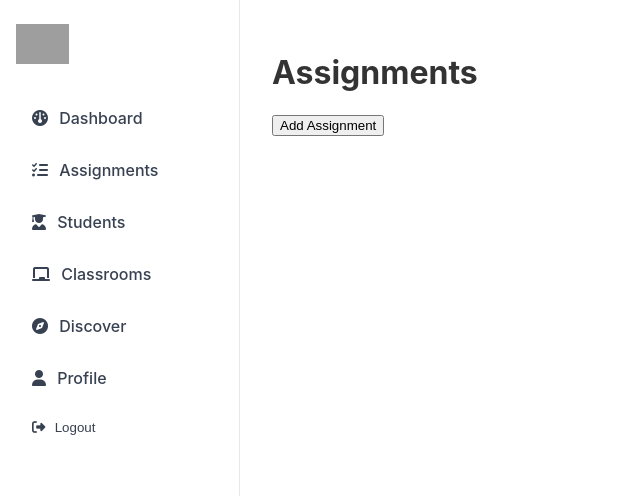
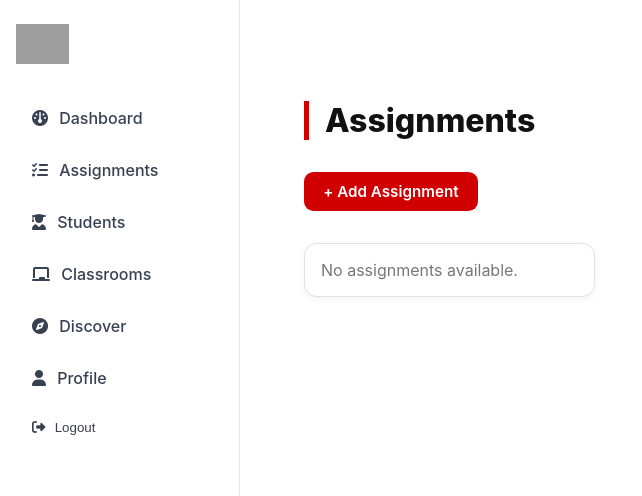
Before and after one commit to zainnalthamer/Beacon, a Django app: page /assignments/1/delete/ in a window 1280 px wide. Shown: the top 496 px of the page, without its empty margins (0-642 px from the left). Run offline with Django 5.2, Linux system fonts and the light colour scheme; a user stored in the database is signed in; tables that the repository leaves empty hold one stand-in row (values such as "Sample post"); grey boxes are pictures that could not be loaded.

Commit message:
updated css

```diff
--- a/main_app/templates/assignments/assignment_list.html
+++ b/main_app/templates/assignments/assignment_list.html
@@ -1,12 +1,90 @@
-{% extends "base.html" %}
+{% extends 'base.html' %}
 {% block content %}
-<h1>Assignments</h1>
-<ul>
-    {% for assignment in assignments %}
+  <style>
+    .page {
+      max-width: 960px;
+      margin: 0 auto;
+      padding: 3rem 2rem 5rem;
+      font-family: 'Inter', 'Segoe UI', sans-serif;
+      color: #111111;
+    }
+
+    .page h1 {
+      font-size: 2rem;
+      font-weight: 800;
+      margin-bottom: 2rem;
+      border-left: 5px solid #d10000;
+      padding-left: 1rem;
+    }
+
+    .add-btn {
+      display: inline-block;
+      background: #d10000;
+      color: #ffffff;
+      font-weight: 600;
+      padding: 0.6rem 1.2rem;
+      border: none;
+      border-radius: 0.6rem;
+      cursor: pointer;
+      text-decoration: none;
+      font-size: 0.95rem;
+      transition: background 0.2s ease, transform 0.15s ease;
+      margin-bottom: 2rem;
+    }
+
+    .add-btn:hover {
+      background: #bb0000;
+      transform: translateY(-1px);
+    }
+
+    .assignment-list {
+      display: grid;
+      grid-template-columns: repeat(auto-fill, minmax(260px, 1fr));
+      gap: 1.2rem;
+      list-style: none;
+      padding: 0;
+      margin: 0;
+    }
+
+    .assignment-list li {
+      background: #ffffff;
+      border: 1px solid #e2e2e2;
+      border-radius: 0.8rem;
+      box-shadow: 0 2px 8px rgba(0, 0, 0, 0.05);
+      transition: box-shadow 0.2s ease, transform 0.2s ease;
+    }
+
+    .assignment-list li:hover {
+      box-shadow: 0 6px 16px rgba(0, 0, 0, 0.08);
+      transform: translateY(-2px);
+    }
+
+    .assignment-list a {
+      display: block;
+      padding: 1rem 1.2rem;
+      font-weight: 600;
+      font-size: 1rem;
+      color: #111111;
+      text-decoration: none;
+    }
+
+    .assignment-list a:hover {
+      color: #d10000;
+    }
+  </style>
+
+  <div class="page">
+    <h1>Assignments</h1>
+    <a href="{% url 'add_assignment' %}" class="add-btn">+ Add Assignment</a>
+
+    <ul class="assignment-list">
+      {% for assignment in assignments %}
         <li>
-            <a href="{% url 'assignment_detail' assignment.pk %}">{{ assignment.title }}</a>
+          <a href="{% url 'assignment_detail' assignment.pk %}">{{ assignment.title }}</a>
         </li>
-    {% endfor %}
-</ul>
-<a href="{% url 'add_assignment' %}"><button>Add Assignment</button></a>
+      {% empty %}
+        <li style="padding:1rem; color:#777777;">No assignments available.</li>
+      {% endfor %}
+    </ul>
+  </div>
 {% endblock %}
```
Also changed, not shown: main_app/templates/assignments/assignment_detail.html (+14 -8 lines).
